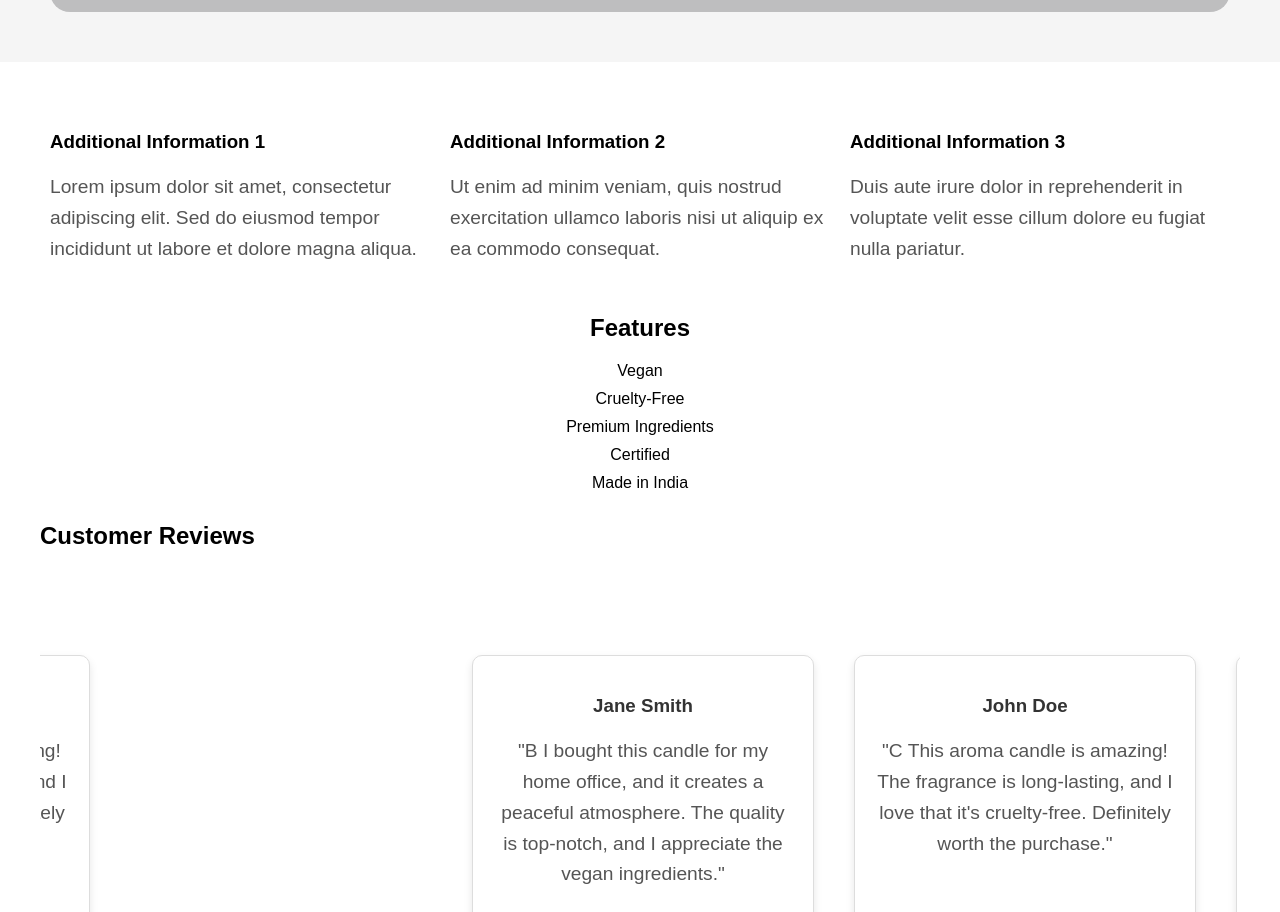
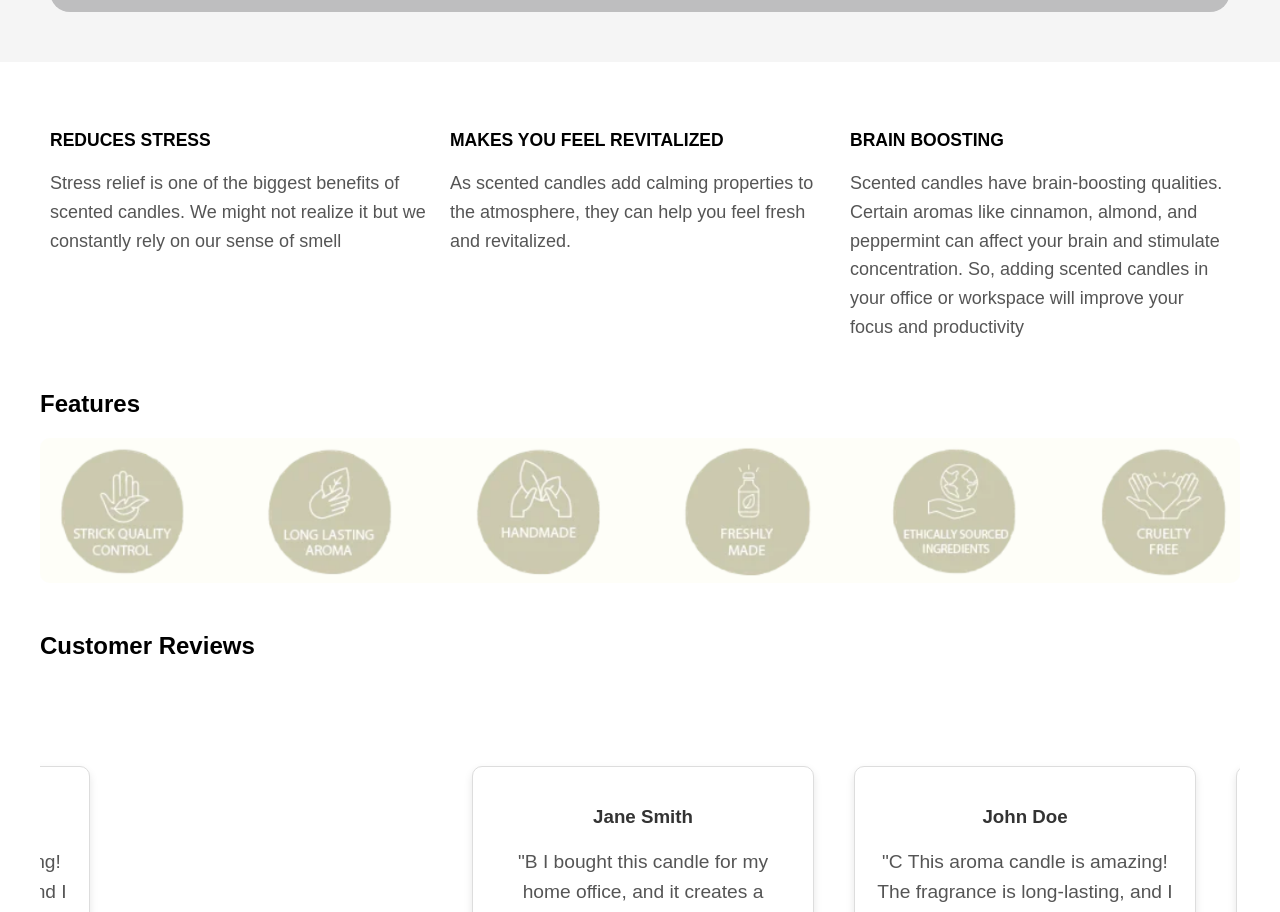
Before and after one commit to sakshi543/OIBSIP, a plain HTML site: page index.html in a window 1280 px wide. Shown: the part 1227-2139 px from the top of the page. Drawn offline with Linux system fonts and the light colour scheme.

Commit message:
Replace some features

```diff
--- a/index.html
+++ b/index.html
@@ -183,6 +183,7 @@
 
 .info-item {
   flex: 1;
+  font-size: 15px;
   margin: 0 10px;
 }
 
@@ -231,6 +232,14 @@
 .review p {
   color: #555;
   line-height: 1.6;
+}
+
+.features{
+  max-height: 400px;
+  border-radius: 10px;
+  width: 100%; /* Set width to 100% for smaller screens */
+  object-fit: cover;
+  margin-bottom: 15px;
 }
 
     @media (max-width: 768px) {
@@ -309,28 +318,21 @@
   <div class="container">
     <div class="product-info">
       <div class="info-item">
-        <h3>Additional Information 1</h3>
-        <p>Lorem ipsum dolor sit amet, consectetur adipiscing elit. Sed do eiusmod tempor incididunt ut labore et dolore magna aliqua.</p>
+        <h3>REDUCES STRESS</h3>
+        <p>Stress relief is one of the biggest benefits of scented candles. We might not realize it but we constantly rely on our sense of smell</p>
       </div>
       <div class="info-item">
-        <h3>Additional Information 2</h3>
-        <p>Ut enim ad minim veniam, quis nostrud exercitation ullamco laboris nisi ut aliquip ex ea commodo consequat.</p>
+        <h3>MAKES YOU FEEL REVITALIZED</h3>
+        <p>As scented candles add calming properties to the atmosphere, they can help you feel fresh and revitalized.</p>
       </div>
       <div class="info-item">
-        <h3>Additional Information 3</h3>
-        <p>Duis aute irure dolor in reprehenderit in voluptate velit esse cillum dolore eu fugiat nulla pariatur.</p>
+        <h3>BRAIN BOOSTING</h3>
+        <p>Scented candles have brain-boosting qualities. Certain aromas like cinnamon, almond, and peppermint can affect your brain and stimulate concentration. So, adding scented candles in your office or workspace will improve your focus and productivity</p>
       </div>
     </div>
-
+    <h2>Features</h2>
     <div class="product-features">
-      <h2>Features</h2>
-      <ul>
-        <li>Vegan</li>
-        <li>Cruelty-Free</li>
-        <li>Premium Ingredients</li>
-        <li>Certified</li>
-        <li>Made in India</li>
-      </ul>
+      <img class="features" src="features.png" alt="features options">
     </div>
     <h2>Customer Reviews</h2>
       <br><br>
```
Also changed, not shown: features.png (added).
